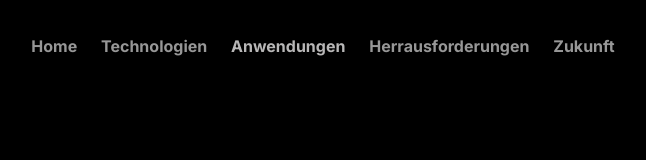
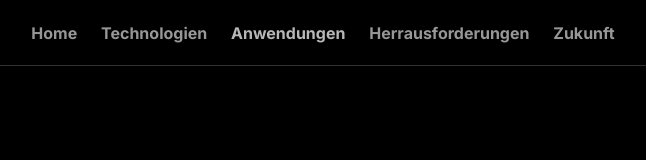
Before and after one commit to FYNX36/KI-Image, a plain HTML site: page Anwendungen.html in a window 1280 px wide. Shown: the top 160 px of the page, without its empty margins (17-663 px from the left). Drawn offline with Linux system fonts and the light colour scheme.

Commit message:
Anpassungen

```diff
--- a/Anwendungen.html
+++ b/Anwendungen.html
@@ -17,4 +17,10 @@
         <a href="Zukunft.html" class="future">Zukunft</a>
     </div>
 </div>
+<div class="Line"></div>
+<div class="mainBody">
+    <div class="Footer">
+        <p class="Copyright">&copy;Finn Schiwek</p>
+    </div>
+</div>
 </body>
--- a/style_chal.css
+++ b/style_chal.css
@@ -3,22 +3,27 @@ body{
     background-color: black;
     font-family: Inter;
     font-weight: normal;
+    overflow-x: hidden;
  }
 .navbar{
     background-color: black;
     width: 100%;
-    height: 75px;
+    height: 65px;
     display: flex;
     align-items: center;
+    position:fixed;
+    z-index: 99;
+    top: 0px;
 }
 .Link{
     left: 20px;
-    position: absolute;
     padding: 20px;
     width: 600px;
     text-align: center;
     font-weight: bold;
     background-color: transparent;
+    position:fixed;
+    z-index: 99;
 }
 .Home{
     color: rgba(151, 151, 151, 1);
@@ -45,3 +50,27 @@ body{
     text-decoration: none;
     padding-left: 10px;
 }
+.Line{
+    position: fixed;
+    top: 65px;
+    height: 1px;
+    width: 100%;
+    background-color: rgb(49, 49, 49);
+    z-index: 99;
+}
+.mainBody{
+    position: absolute;
+    top: 65px;
+    width: 100%;
+    height: 100%;
+}
+.Footer{
+    position: absolute;
+    top: 2000px;
+    width: 100%;
+    background-color: black;
+}
+.Copyright{
+    color: rgb(209, 209, 209);
+    text-align: center;
+}
--- a/style_fut.css
+++ b/style_fut.css
@@ -3,22 +3,27 @@ body{
     background-color: black;
     font-family: Inter;
     font-weight: normal;
+    overflow-x: hidden;
  }
 .navbar{
     background-color: black;
     width: 100%;
-    height: 75px;
+    height: 65px;
     display: flex;
     align-items: center;
+    position:fixed;
+    z-index: 99;
+    top: 0px;
 }
 .Link{
     left: 20px;
-    position: absolute;
     padding: 20px;
     width: 600px;
     text-align: center;
     font-weight: bold;
     background-color: transparent;
+    position:fixed;
+    z-index: 99;
 }
 .Home{
     color: rgba(151, 151, 151, 1);
@@ -45,3 +50,27 @@ body{
     text-decoration: none;
     padding-left: 10px;
 }
+.Line{
+    position: fixed;
+    top: 65px;
+    height: 1px;
+    width: 100%;
+    background-color: rgb(49, 49, 49);
+    z-index: 99;
+}
+.mainBody{
+    position: absolute;
+    top: 65px;
+    width: 100%;
+    height: 100%;
+}
+.Footer{
+    position: absolute;
+    top: 2000px;
+    width: 100%;
+    background-color: black;
+}
+.Copyright{
+    color: rgb(209, 209, 209);
+    text-align: center;
+}
--- a/style_tech.css
+++ b/style_tech.css
@@ -3,22 +3,27 @@ body{
     background-color: black;
     font-family: Inter;
     font-weight: normal;
+    overflow-x: hidden;
  }
 .navbar{
     background-color: black;
     width: 100%;
-    height: 75px;
+    height: 65px;
     display: flex;
     align-items: center;
+    position:fixed;
+    z-index: 99;
+    top: 0px;
 }
 .Link{
     left: 20px;
-    position: absolute;
     padding: 20px;
     width: 600px;
     text-align: center;
     font-weight: bold;
     background-color: transparent;
+    position:fixed;
+    z-index: 99;
 }
 .Home{
     color: rgba(151, 151, 151, 1);
@@ -45,3 +50,27 @@ body{
     text-decoration: none;
     padding-left: 10px;
 }
+.Line{
+    position: fixed;
+    top: 65px;
+    height: 1px;
+    width: 100%;
+    background-color: rgb(49, 49, 49);
+    z-index: 99;
+}
+.mainBody{
+    position: absolute;
+    top: 65px;
+    width: 100%;
+    height: 100%;
+}
+.Footer{
+    position: absolute;
+    top: 2000px;
+    width: 100%;
+    background-color: black;
+}
+.Copyright{
+    color: rgb(209, 209, 209);
+    text-align: center;
+}
--- a/style_use.css
+++ b/style_use.css
@@ -3,22 +3,27 @@ body{
     background-color: black;
     font-family: Inter;
     font-weight: normal;
+    overflow-x: hidden;
  }
 .navbar{
     background-color: black;
     width: 100%;
-    height: 75px;
+    height: 65px;
     display: flex;
     align-items: center;
+    position:fixed;
+    z-index: 99;
+    top: 0px;
 }
 .Link{
     left: 20px;
-    position: absolute;
     padding: 20px;
     width: 600px;
     text-align: center;
     font-weight: bold;
     background-color: transparent;
+    position:fixed;
+    z-index: 99;
 }
 .Home{
     color: rgba(151, 151, 151, 1);
@@ -45,3 +50,27 @@ body{
     text-decoration: none;
     padding-left: 10px;
 }
+.Line{
+    position: fixed;
+    top: 65px;
+    height: 1px;
+    width: 100%;
+    background-color: rgb(49, 49, 49);
+    z-index: 99;
+}
+.mainBody{
+    position: absolute;
+    top: 65px;
+    width: 100%;
+    height: 100%;
+}
+.Footer{
+    position: absolute;
+    top: 2000px;
+    width: 100%;
+    background-color: black;
+}
+.Copyright{
+    color: rgb(209, 209, 209);
+    text-align: center;
+}
```
Also changed, not shown: Herrausforderungen.html (+6 -0 lines), Technologien.html (+6 -0 lines), Zukunft.html (+6 -0 lines), index.html (+3 -0 lines), style_index.css (+10 -0 lines).
